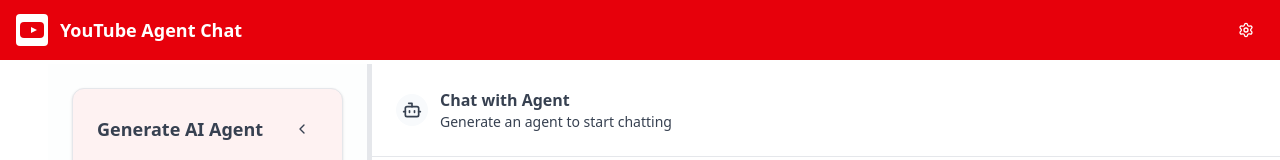
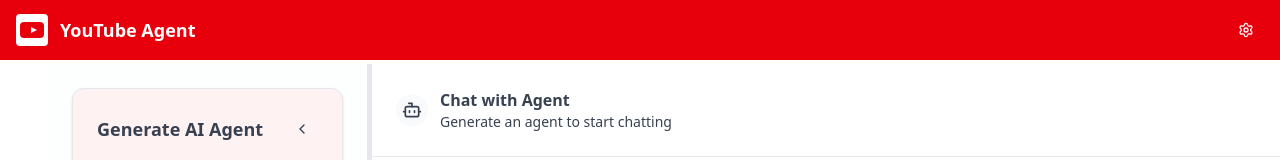
Before and after one commit to louiseeho/marketing-agent-generation, a Next.js app: page / in a window 1280 px wide. Shown: the top 160 px of the page. Built offline with nearby package versions, Linux system fonts and the light colour scheme.

Commit message:
change app name

```diff
--- a/src/app/layout.tsx
+++ b/src/app/layout.tsx
@@ -13,7 +13,7 @@
 });
 
 export const metadata: Metadata = {
-  title: "YouTube Agent Chat",
+  title: "YouTube Agent",
   description: "Generate AI agents from YouTube comments and chat with them",
 };
 
--- a/src/app/page.tsx
+++ b/src/app/page.tsx
@@ -236,7 +236,7 @@
               <div className="w-0 h-0 border-l-[6px] border-l-white border-t-[3px] border-t-transparent border-b-[3px] border-b-transparent ml-1"></div>
             </div>
           </div>
-          <h1 className="text-lg font-semibold">YouTube Agent Chat</h1>
+          <h1 className="text-lg font-semibold">YouTube Agent</h1>
         </div>
         <Link href="/settings">
           <Button
```
